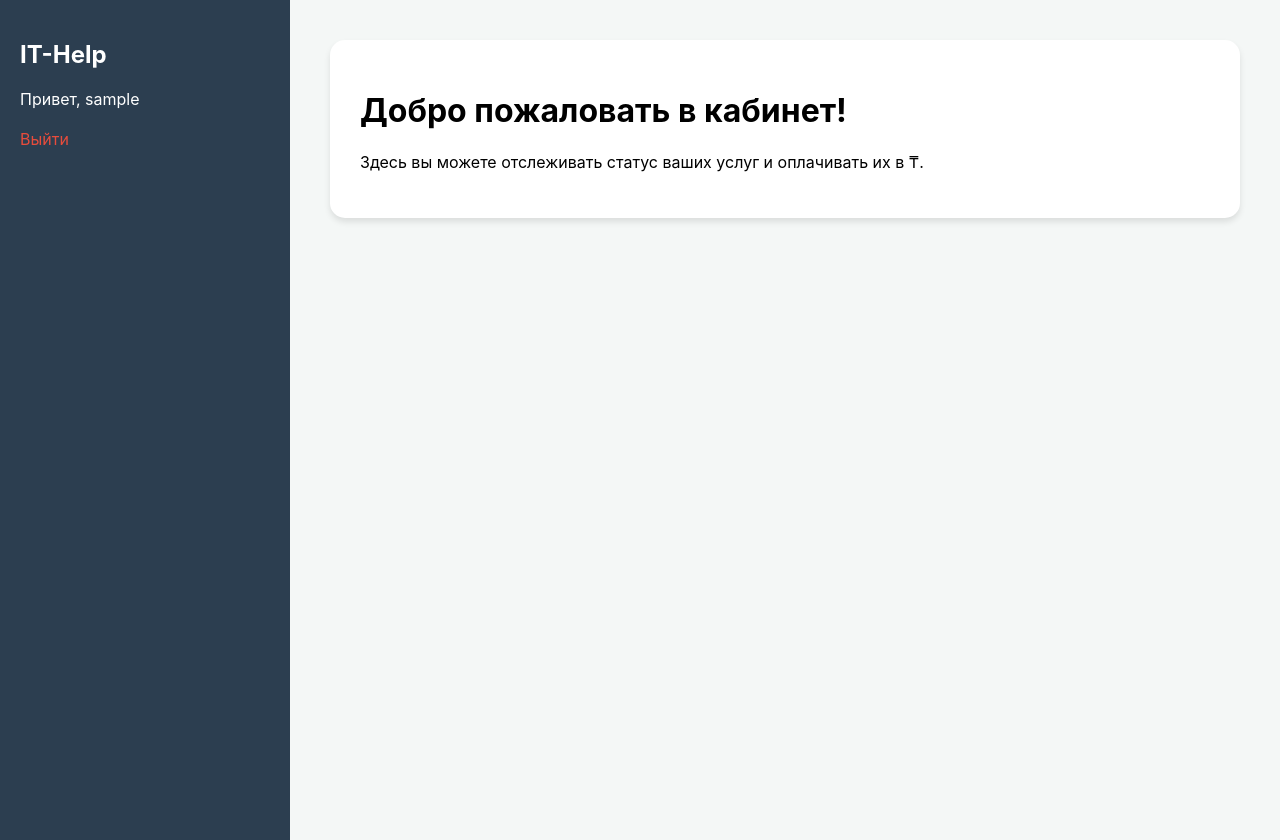
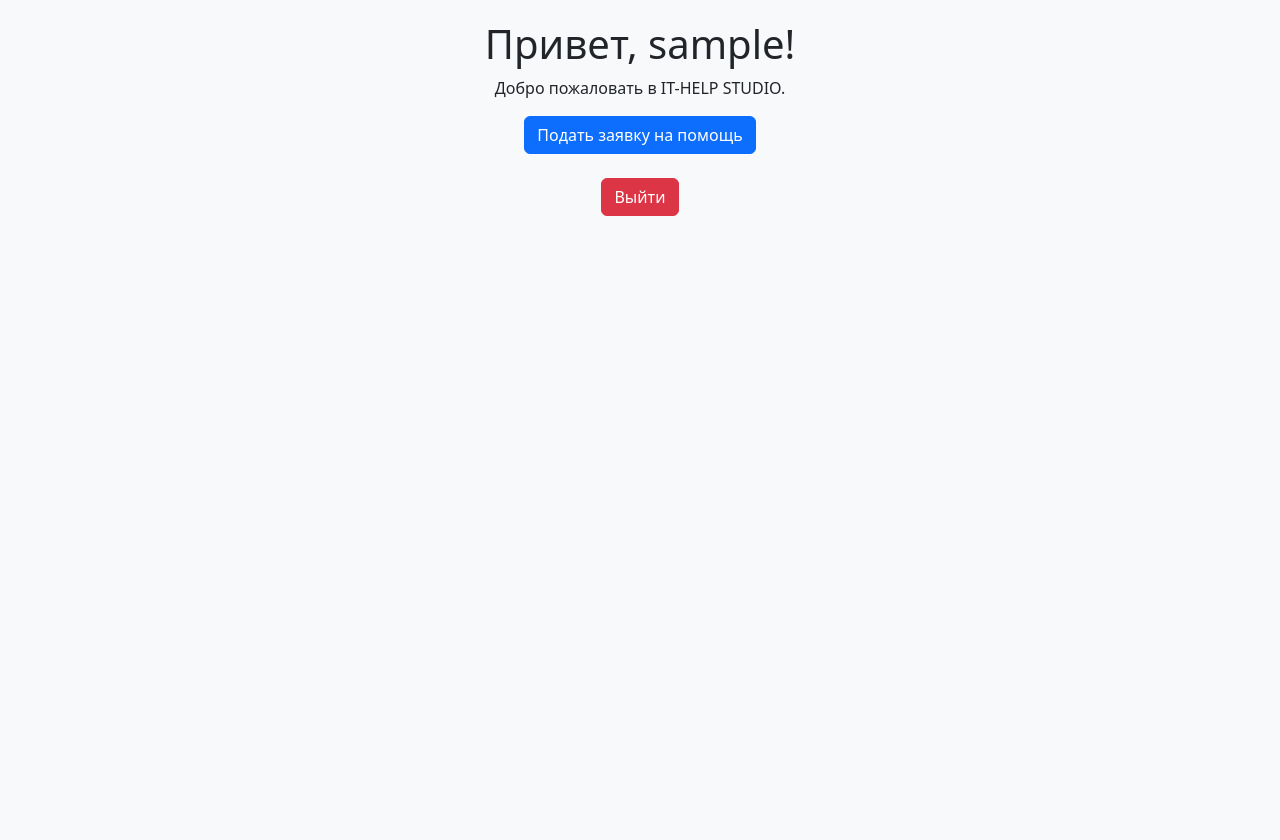
Before and after one commit to sploispy/dfgdf, a Flask app: template templates/cabinet.html in a window 1280 px wide. After the commit the page ends 216 px from the top, so only its background shows below. Run offline with Flask 3, Linux system fonts and the light colour scheme; the template is opened without the code that fills it: most values are stand-ins (such as "Sample title", 1, 10 or a date in 2020).

Commit message:
cabinet.html

```diff
--- a/templates/cabinet.html
+++ b/templates/cabinet.html
@@ -2,26 +2,69 @@
 <html lang="ru">
 <head>
     <meta charset="UTF-8">
-    <title>Кабинет пользователя</title>
+    <title>Личный кабинет</title>
+    <link href="https://cdn.jsdelivr.net/npm/bootstrap@5.3.0/dist/css/bootstrap.min.css" rel="stylesheet">
     <style>
-        body { font-family: 'Inter', sans-serif; background: #f4f7f6; margin: 0; display: flex; }
-        .sidebar { width: 250px; background: #2c3e50; color: white; height: 100vh; padding: 20px; }
-        .content { flex-grow: 1; padding: 40px; }
-        .card { background: white; padding: 30px; border-radius: 15px; box-shadow: 0 4px 6px rgba(0,0,0,0.1); }
-        .btn-out { color: #e74c3c; text-decoration: none; display: block; margin-top: 20px; }
+        body { background-color: #f8f9fa; padding: 20px; }
+        .modal { display: none; position: fixed; top: 0; left: 0; width: 100%; height: 100%; background: rgba(0,0,0,0.5); }
+        .modal-content { background: white; margin: 10% auto; padding: 20px; width: 400px; border-radius: 10px; }
     </style>
 </head>
 <body>
-    <div class="sidebar">
-        <h2>IT-Help</h2>
-        <p>Привет, {{ username }}</p>
-        <a href="/logout" class="btn-out">Выйти</a>
+
+<div class="container text-center">
+    <h1>Привет, {{ username }}!</h1>
+    <p>Добро пожаловать в IT-HELP STUDIO.</p>
+
+    <button class="btn btn-primary" onclick="document.getElementById('modal').style.display='block'">
+        Подать заявку на помощь
+    </button>
+    <br><br>
+    <a href="/logout" class="btn btn-danger">Выйти</a>
+</div>
+
+<div id="modal" class="modal">
+    <div class="modal-content">
+        <h3>Оформление заявки</h3>
+        <form action="/submit-request" method="POST">
+            <label>Выберите проблему:</label>
+            <select name="problem" class="form-select mb-2">
+                <option>Регистрация на сайте</option>
+                <option>Помощь с компьютером</option>
+                <option>Другое</option>
+            </select>
+
+            <label>Способ оплаты:</label>
+            <select name="payment_method" class="form-select mb-2" onchange="togglePayment(this.value)">
+                <option value="kaspi_number">Kaspi Gold (по номеру)</option>
+                <option value="card">Банковская карта</option>
+            </select>
+
+            <div id="kaspi_info">
+                <p>Переведите на Kaspi: <b>+7 778 693 25 74</b></p>
+                <p><small>После оплаты мы свяжемся с вами по номеру +7 778 676 6600</small></p>
+            </div>
+
+            <div id="card_info" style="display:none;">
+                <input class="form-control mb-1" placeholder="Номер карты">
+                <div class="d-flex">
+                    <input class="form-control me-1" placeholder="ММ/ГГ">
+                    <input class="form-control" placeholder="CVC">
+                </div>
+            </div>
+
+            <button type="submit" class="btn btn-success w-100 mt-3">Оплатить и отправить</button>
+            <button type="button" class="btn btn-secondary w-100 mt-2" onclick="document.getElementById('modal').style.display='none'">Отмена</button>
+        </form>
     </div>
-    <div class="content">
-        <div class="card">
-            <h1>Добро пожаловать в кабинет!</h1>
-            <p>Здесь вы можете отслеживать статус ваших услуг и оплачивать их в ₸.</p>
-        </div>
-    </div>
+</div>
+
+<script>
+function togglePayment(val) {
+    document.getElementById('kaspi_info').style.display = val === 'kaspi_number' ? 'block' : 'none';
+    document.getElementById('card_info').style.display = val === 'card' ? 'block' : 'none';
+}
+</script>
+
 </body>
 </html>
```
